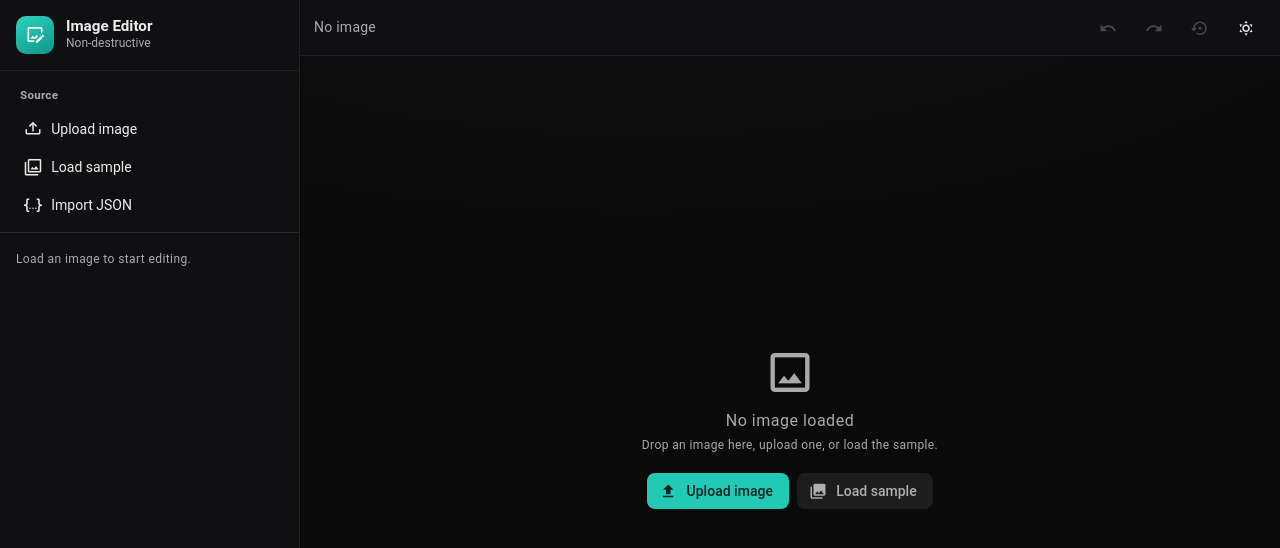
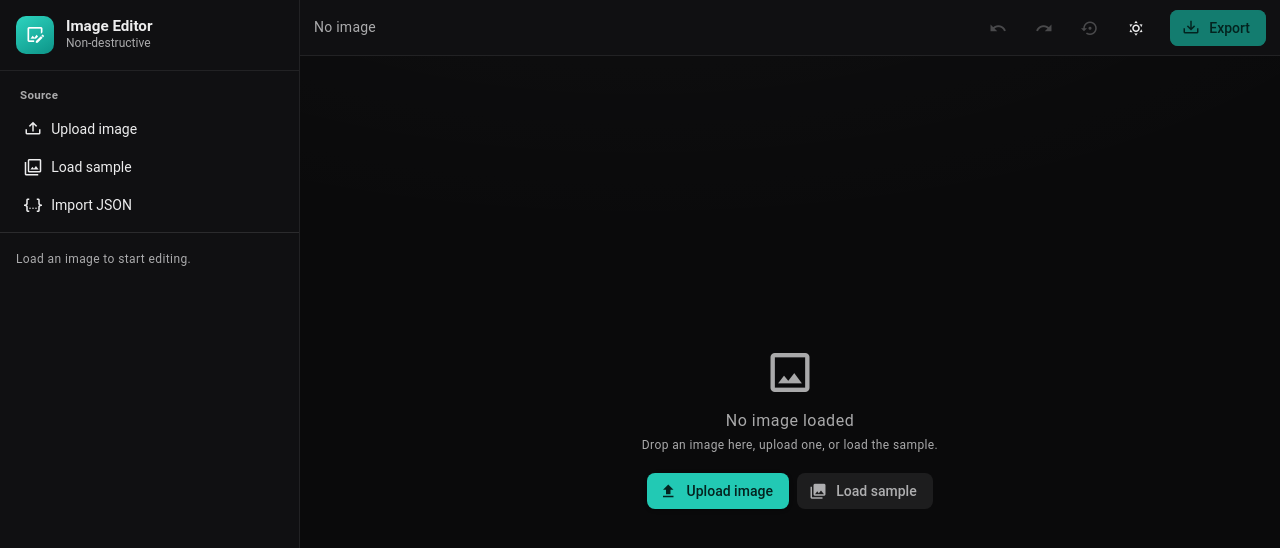
Before and after one commit to Somebody1369/image_editor, a Vue app: page / in a window 1280 px wide. Shown: the top 548 px of the page. Built offline with nearby package versions, Linux system fonts and the light colour scheme.

Commit message:
feat: image + JSON export/import replay

```diff
--- a/src/App.vue
+++ b/src/App.vue
@@ -3,6 +3,7 @@ import { computed } from 'vue'
 import { useTheme } from 'vuetify'
 import { useEditorStore } from './stores/editor'
 import { useImageSource } from './composables/useImageSource'
+import { useExport } from './composables/useExport'
 import { DARK_THEME, LIGHT_THEME, THEME_STORAGE_KEY } from './plugins/vuetify'
 import AppSidebar from './components/AppSidebar.vue'
 import EditorCanvas from './components/EditorCanvas.vue'
@@ -10,6 +11,7 @@ import SvgFilterDefs from './components/SvgFilterDefs.vue'
 
 const store = useEditorStore()
 const { loading, error, loadFile, upload, loadSample, importJson, clearError } = useImageSource()
+const { exporting, exportImage } = useExport()
 
 const theme = useTheme()
 const isDark = computed(() => theme.global.current.value.dark)
@@ -84,6 +86,16 @@ function onDrop(event: DragEvent): void {
             :aria-label="isDark ? 'Switch to light theme' : 'Switch to dark theme'"
             @click="toggleTheme"
           />
+          <v-btn
+            color="primary"
+            class="ms-2"
+            prepend-icon="mdi-tray-arrow-down"
+            :disabled="!store.isLoaded"
+            :loading="exporting"
+            @click="exportImage"
+          >
+            Export
+          </v-btn>
         </header>
 
         <main class="canvas-area" @dragover.prevent @drop.prevent="onDrop">
--- a/src/components/ControlsPanel.vue
+++ b/src/components/ControlsPanel.vue
@@ -5,6 +5,7 @@ import { useEditorStore } from '../stores/editor'
 import AdjustmentPanel from './AdjustmentPanel.vue'
 import FilterPanel from './FilterPanel.vue'
 import CropTool from './CropTool.vue'
+import ExportPanel from './ExportPanel.vue'
 
 const store = useEditorStore()
 const { isLoaded, sourceMeta } = storeToRefs(store)
@@ -42,6 +43,9 @@ const { isLoaded, sourceMeta } = storeToRefs(store)
         Hold to view original
       </v-btn>
     </div>
+    <v-divider />
+
+    <ExportPanel />
   </div>
 
   <div v-else class="pa-4 text-medium-emphasis text-caption">
--- /dev/null
+++ b/src/components/ExportPanel.vue
@@ -0,0 +1,57 @@
+<script setup lang="ts">
+/**
+ * Export section. Format / quality / embed are stored, so the top-bar "Export"
+ * button and these controls share one source of truth. The image is baked at full
+ * resolution from the same op-model that drives the preview.
+ */
+import { computed } from 'vue'
+import { storeToRefs } from 'pinia'
+import { useEditorStore } from '../stores/editor'
+import { useExport } from '../composables/useExport'
+
+const store = useEditorStore()
+const { exportFormat, exportQuality, embedOriginal } = storeToRefs(store)
+const { exporting, exportImage, exportJson } = useExport()
+
+const isJpeg = computed(() => exportFormat.value === 'image/jpeg')
+</script>
+
+<template>
+  <div class="pa-4">
+    <div class="text-overline text-medium-emphasis mb-2">Export</div>
+
+    <v-btn-toggle v-model="exportFormat" mandatory divided density="comfortable" class="w-100 mb-3">
+      <v-btn value="image/png" size="small" class="flex-grow-1 text-none">PNG</v-btn>
+      <v-btn value="image/jpeg" size="small" class="flex-grow-1 text-none">JPEG</v-btn>
+    </v-btn-toggle>
+
+    <div v-if="isJpeg" class="mb-2">
+      <div class="d-flex justify-space-between text-caption text-medium-emphasis">
+        <span>Quality</span><span>{{ exportQuality }}%</span>
+      </div>
+      <v-slider v-model="exportQuality" :min="40" :max="100" :step="1" aria-label="JPEG quality" />
+    </div>
+
+    <v-btn
+      block
+      color="primary"
+      prepend-icon="mdi-download"
+      :loading="exporting"
+      class="mb-4"
+      @click="exportImage"
+    >
+      Export image
+    </v-btn>
+
+    <v-switch
+      v-model="embedOriginal"
+      density="compact"
+      hide-details
+      color="primary"
+      label="Embed original in JSON"
+    />
+    <v-btn block variant="tonal" prepend-icon="mdi-code-json" @click="exportJson">
+      Export operations (JSON)
+    </v-btn>
+  </div>
+</template>
--- /dev/null
+++ b/src/composables/useExport.ts
@@ -0,0 +1,39 @@
+/**
+ * Export actions shared by the top-bar "Export" button and the export panel.
+ * Settings (format / quality / embed) live in the store, so both entry points stay
+ * in sync; the render + download happen here.
+ */
+import { ref } from 'vue'
+import { useEditorStore } from '../stores/editor'
+import { renderToBlob } from '../core/renderer'
+import { serializeDocument } from '../core/document'
+import { downloadBlob, downloadText } from '../utils/download'
+
+export function useExport() {
+  const store = useEditorStore()
+  const exporting = ref(false)
+
+  const baseName = (): string => (store.sourceMeta?.name ?? 'image').replace(/\.[^.]+$/, '')
+
+  async function exportImage(): Promise<void> {
+    if (!store.original) return
+    exporting.value = true
+    try {
+      const blob = await renderToBlob(
+        store.original,
+        store.operations,
+        store.exportFormat,
+        store.exportQuality / 100,
+      )
+      downloadBlob(blob, `${baseName()}-edited.${store.exportFormat === 'image/png' ? 'png' : 'jpg'}`)
+    } finally {
+      exporting.value = false
+    }
+  }
+
+  function exportJson(): void {
+    downloadText(serializeDocument(store.buildDocument(store.embedOriginal)), `${baseName()}.liveart.json`)
+  }
+
+  return { exporting, exportImage, exportJson }
+}
--- /dev/null
+++ b/src/utils/download.ts
@@ -0,0 +1,16 @@
+/** Small helpers to trigger a browser download from a Blob or a text string. */
+
+export function downloadBlob(blob: Blob, filename: string): void {
+  const url = URL.createObjectURL(blob)
+  const a = document.createElement('a')
+  a.href = url
+  a.download = filename
+  document.body.appendChild(a)
+  a.click()
+  a.remove()
+  setTimeout(() => URL.revokeObjectURL(url), 1000)
+}
+
+export function downloadText(text: string, filename: string, mime = 'application/json'): void {
+  downloadBlob(new Blob([text], { type: mime }), filename)
+}
```
